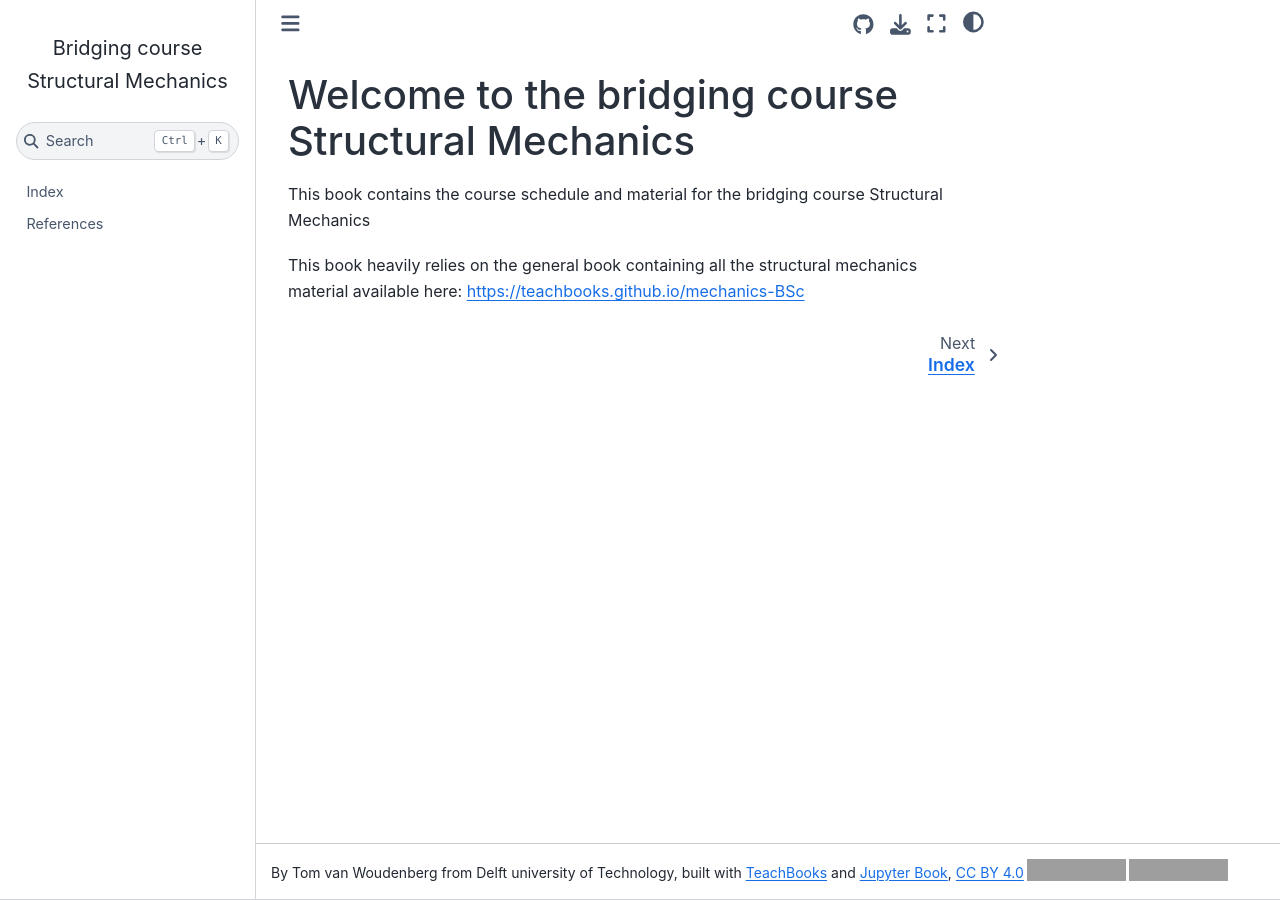
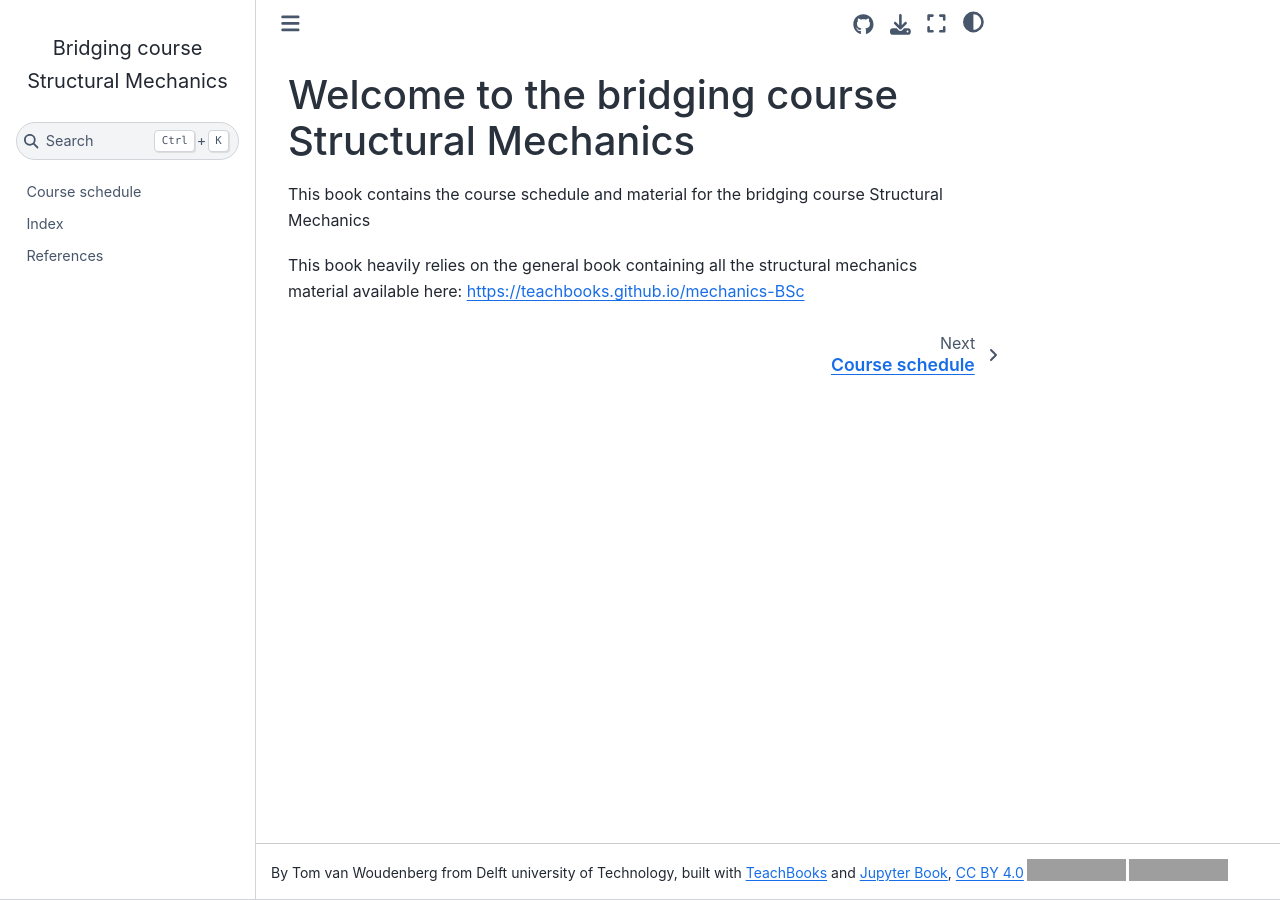
Before and after one commit to TeachBooks/bridging_mechanics, a Jupyter Book: the page built from book/intro.md, in a window 1280 px wide. Built offline with Jupyter Book 1.0.4 settings and Sphinx 7.4.7 and the Sphinx Book theme 1.1.4, drawn with Linux system fonts in a browser that asks for light colours; pages that are not in the unit, such as notebooks, are missing from menus; comment, search, counter and statistics services are not loaded; grey boxes are pictures that could not be loaded.

Commit message:
Update _toc.yml

```diff
--- a/book/_toc.yml
+++ b/book/_toc.yml
@@ -2,6 +2,7 @@ format: jb-book
 root: intro.md
 
 chapters:
+- file: schedule
 - file: external/mechanics-BSc/README.md
   sections:
   - file: external/mechanics-BSc/book/support_internal_forces/model/beams
```
